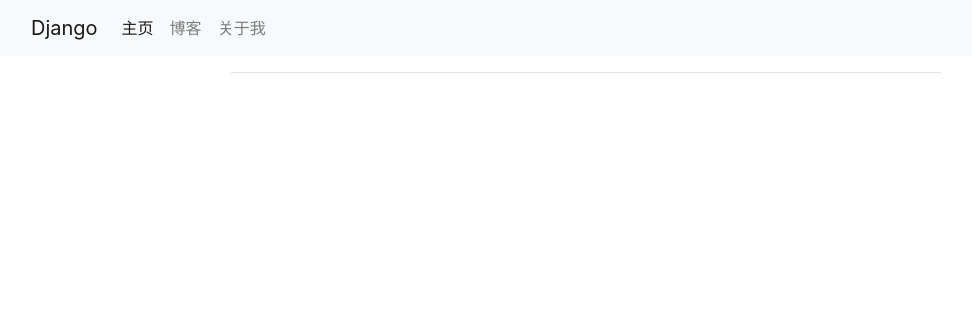
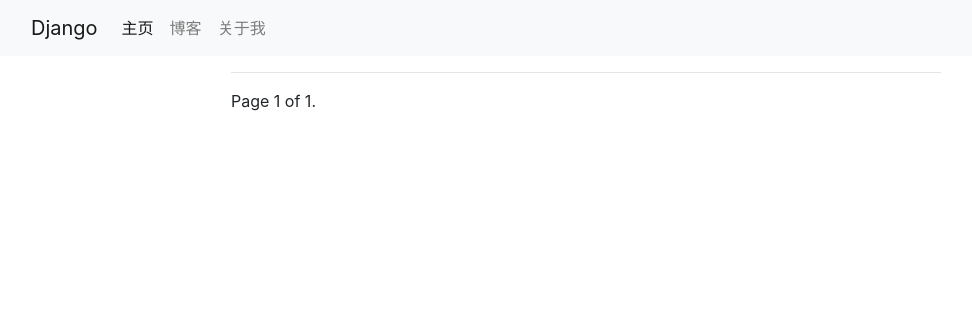
Before and after one commit to zpine99/personal_site, a Django app: page /blog/ in a window 1280 px wide. Shown: the top 316 px of the page, without its empty margins (54-1026 px from the left). Run offline with Django 3.2, Linux system fonts and the light colour scheme; data that the repository does not hold is empty; some libraries are stand-ins or nearby versions.

Commit message:
Add pagination

```diff
--- a/blog/templates/blog/blog_index.html
+++ b/blog/templates/blog/blog_index.html
@@ -3,7 +3,7 @@
 <div class="col-md-8 offset-md-2">
     <!-- <h1>Blog Index</h1> -->
     <hr>
-    {% for post in posts %}
+    {% for post in page_obj %}
     <h2><a href="{% url 'blog:blog_detail' post.pk%}">{{ post.title }}</a></h2>
     <small>
         {{ post.created_on.date }} |&nbsp;
@@ -16,5 +16,9 @@
     </small>
     <p>{{ post.body | slice:":400" }}...</p>
     {% endfor %}
+
+    {% include 'pagination.html' with page_obj=page_obj %}
 </div>
+
+
 {% endblock %}
--- a/blog/views.py
+++ b/blog/views.py
@@ -1,17 +1,24 @@
 from django.shortcuts import render, get_object_or_404
 from django.http import HttpResponseRedirect
 from django.urls import reverse
+from django.core.paginator import Paginator, EmptyPage, PageNotAnInteger
 
 from .models import Post, Comment
 from .forms import CommentForm
 
 
 def blog_index(request):
-    posts = Post.objects.all().order_by('-created_on')
-    context = {
-        'posts': posts,
-    }
-    return render(request, 'blog/blog_index.html', context)
+    object_list = Post.objects.all().order_by('-created_on')
+    paginator = Paginator(object_list, 3)
+    page_number = request.GET.get('page')
+    try:
+        page_obj = paginator.page(page_number)
+    except PageNotAnInteger:
+        page_obj = paginator.page(1)
+    except EmptyPage:
+        page_obj = paginator.page(paginator.num_pages)
+    return render(request, 'blog/blog_index.html', {'page_number': page_number,
+                                                    'page_obj': page_obj})
 
 
 def blog_category(request, category):
--- /dev/null
+++ b/templates/pagination.html
@@ -0,0 +1,13 @@
+<div class="pagination">
+    <span class="step-links">
+      {% if page_obj.has_previous %}
+        <a href="?page={{ page_obj.previous_page_number }}">Previous</a>
+      {% endif %}
+      <span class="current">
+        Page {{ page_obj.number }} of {{ page_obj.paginator.num_pages }}.
+      </span>
+        {% if page_obj.has_next %}
+          <a href="?page={{ page_obj.next_page_number }}">Next</a>
+        {% endif %}
+    </span>
+  </div>
```
